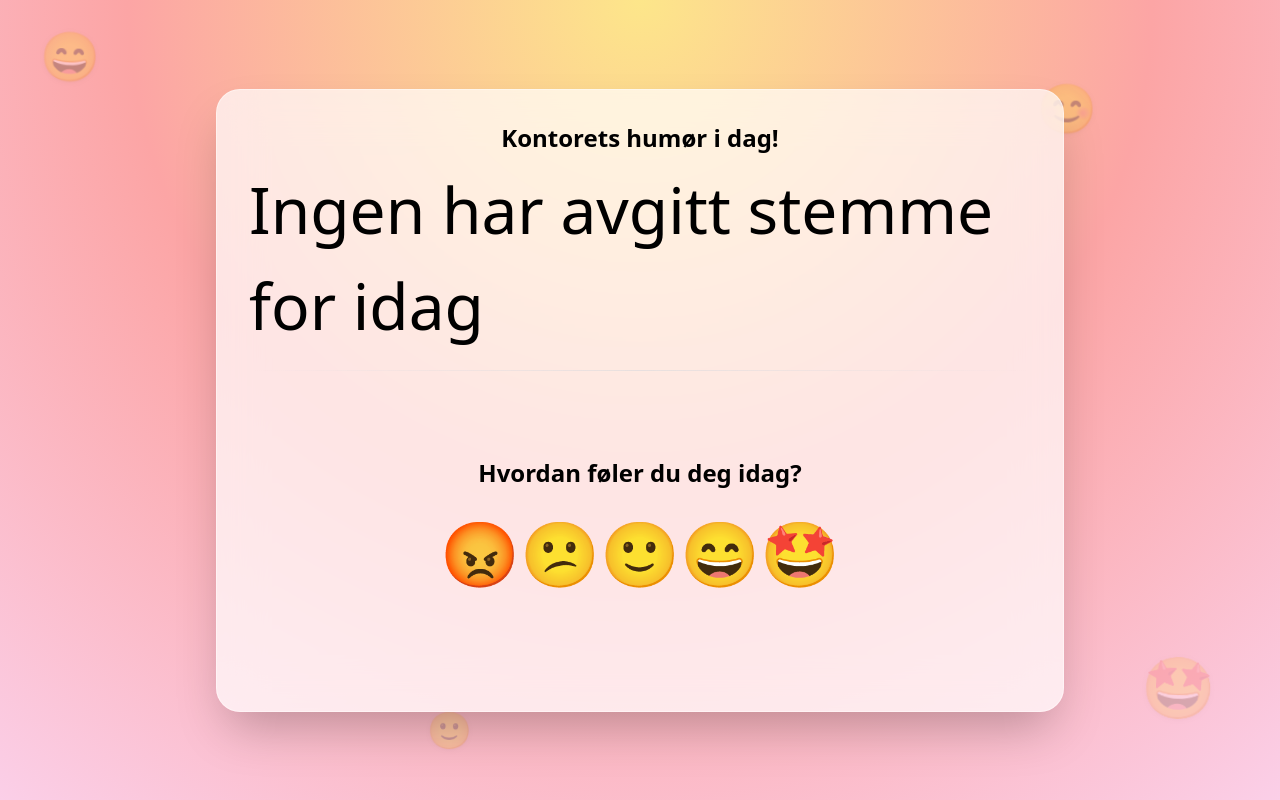
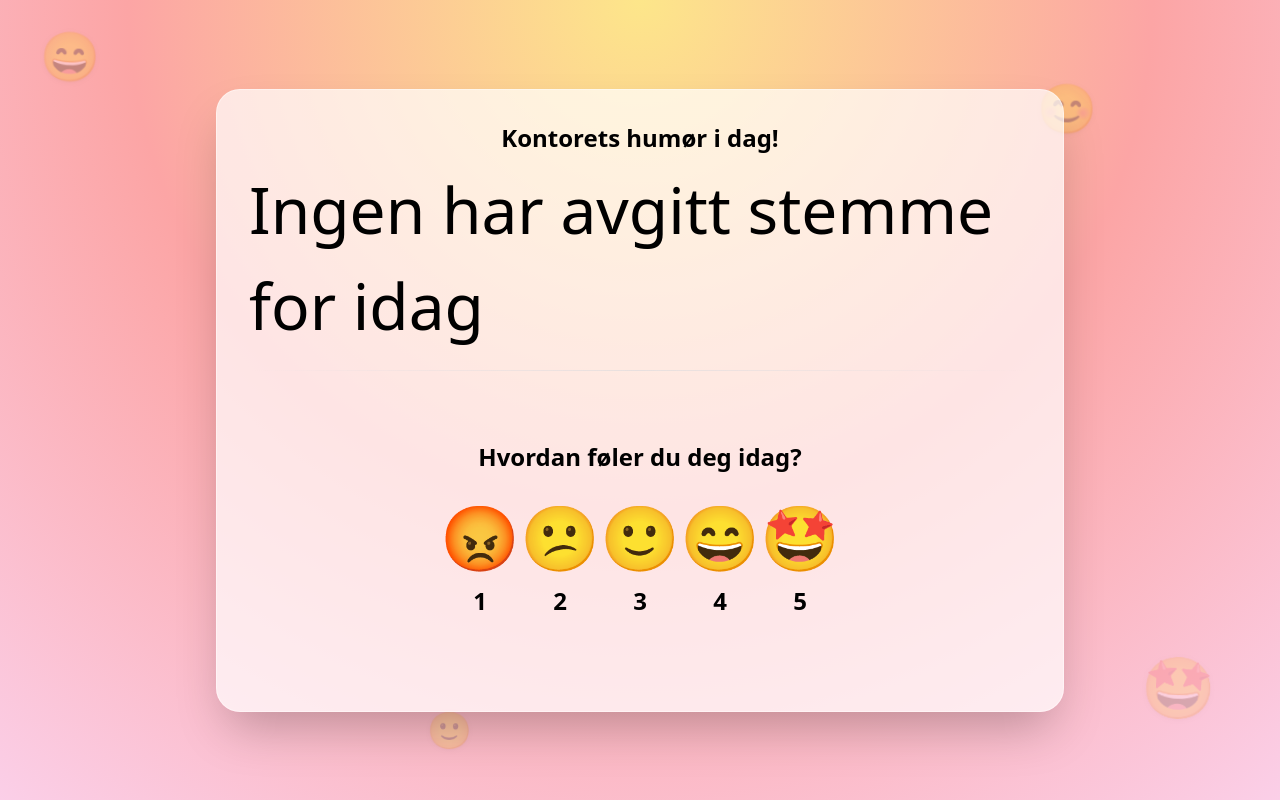
Before and after one commit to FelixAL07/repo, a SvelteKit app: page / in a window 1280 px wide. Built offline with nearby package versions, Linux system fonts and the light colour scheme.

Commit message:
feat: enhance Moodmeter layout by adding emoji labels; adjust hover effect in main layout

```diff
--- a/src/components/Moodmeter.svelte
+++ b/src/components/Moodmeter.svelte
@@ -39,12 +39,15 @@
             <h2 class="text-2xl font-bold">Hvordan føler du deg idag?</h2>
             <div class="flex space-between">
                 {#each $emojis as e (e.value)}
+                    <div class="flex flex-col items-center">
                         <button
                             on:click={() => clickHandler(e.value)}
                             class="text-[3rem] sm:text-[4rem] transition-all duration-300 ease-out hover:scale-110 hover:opacity-90 cursor-pointer flex items-center justify-center"
                         >
                             <span>{e.emoji}</span>
                         </button>
+                        <span class="text-2xl font-bold">{e.value}</span>
+                    </div>
                 {/each}
             </div>
         </div>
--- a/src/routes/+page.svelte
+++ b/src/routes/+page.svelte
@@ -9,7 +9,7 @@
 >
     <div class="relative z-10 w-full max-w-4xl px-6">
         <div
-            class="rounded-3xl border border-white/40 bg-white/70 p-8 shadow-2xl backdrop-blur-xl transition-transform duration-500 ease-out hover:-rotate-1 hover:scale-[1.02]"
+            class="rounded-3xl border border-white/40 bg-white/70 p-8 shadow-2xl transition-transform duration-500 ease-out hover:-rotate-0.5 hover:scale-[1.02]"
         >
             <!-- Today's Mood at the top -->
             <div class="mb-4">
```
Lines whose indentation alone changed are shown as unchanged.
